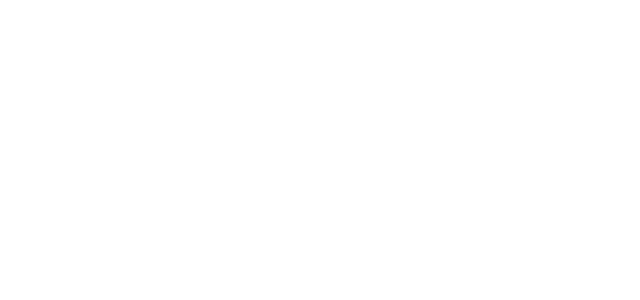
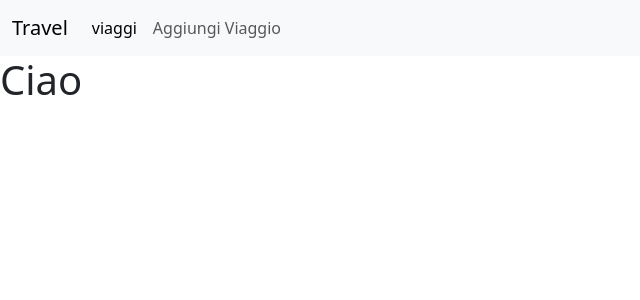
Before and after one commit to LucaStellato/project_work_1, a React (Vite) app: page /detail in a window 1280 px wide. Before the commit this address had no page. Shown: the top 300 px of the page, without its empty margins (0-640 px from the left). Built offline with nearby package versions, Linux system fonts and the light colour scheme.

Commit message:
create page detail

```diff
--- a/src/App.jsx
+++ b/src/App.jsx
@@ -1,7 +1,8 @@
 import { BrowserRouter, Route, Routes } from "react-router-dom"
 import DefoultLayout from "./layout/DefoultLayout"
-import HomePage from "./pages/Homepage"
+import HomePage from "./pages/HomePage"
 import AddTravel from "./pages/AddTravel"
+import DetailTravel from './pages/DetailTravel'
 
 function App() {
 
@@ -13,6 +14,7 @@
           <Route element={<DefoultLayout />}>
             <Route path='/' element={<HomePage />} />
             <Route path="/add" element={<AddTravel />} />
+            <Route path="/detail" element={<DetailTravel />} />
           </Route>
         </Routes>
       </BrowserRouter>
--- /dev/null
+++ b/src/pages/DetailTravel.jsx
@@ -0,0 +1,10 @@
+
+
+
+export default function DetailTTravel() {
+    return (
+        <>
+            <h1>Ciao</h1>
+        </>
+    )
+}
```
